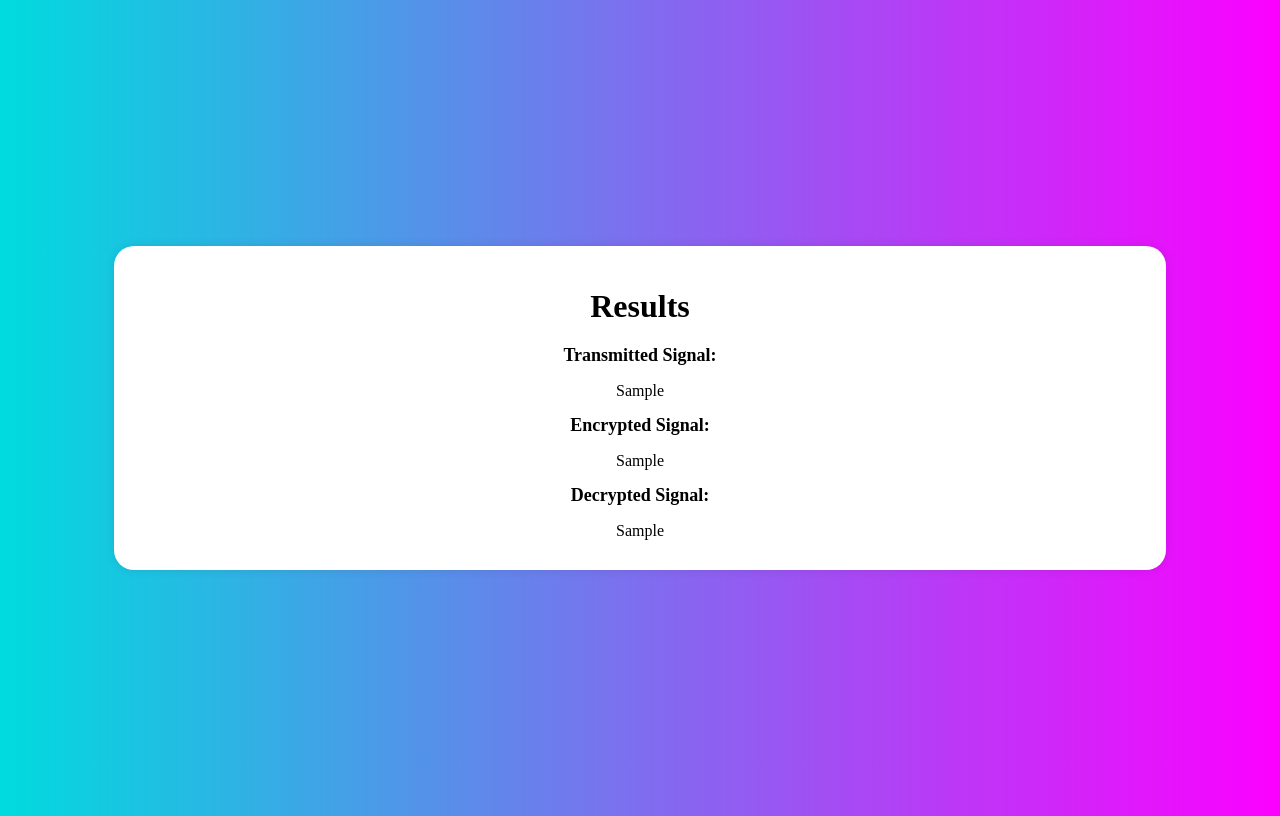
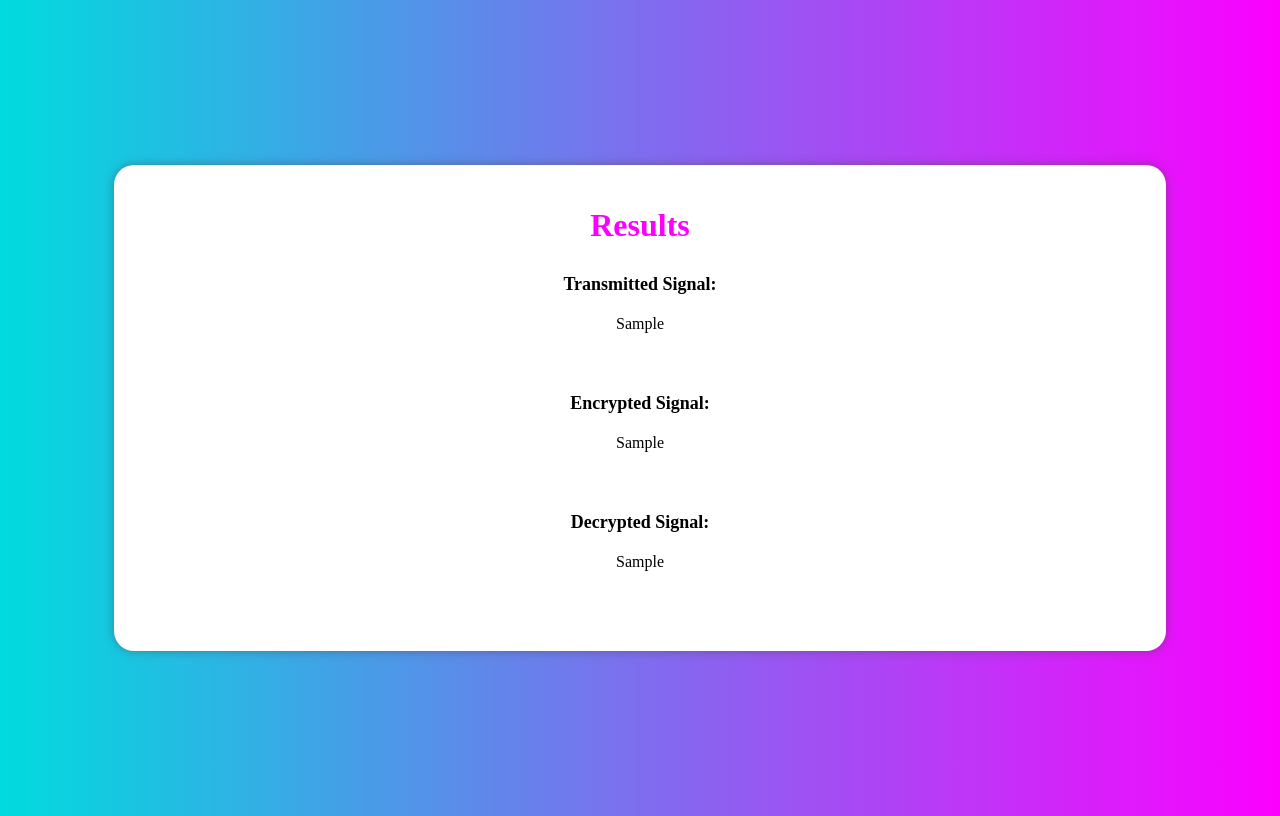
Before and after one commit to jassimshanavas/ofdm_aes, a Flask app: template templates/result.html in a window 1280 px wide. Run offline with Flask 3, Linux system fonts and the light colour scheme; the template is opened without the code that fills it: most values are stand-ins (such as "Sample title", 1, 10 or a date in 2020).

Commit message:
Fourth Commit

```diff
--- a/templates/index.html
+++ b/templates/index.html
@@ -16,7 +16,7 @@
       form {
         /* width: 400px; */
         width: 50%;
-        height: 70%;
+        height: 500px;
         padding: 60px;
         background-color: #fff;
         box-shadow: 0 0 20px rgba(72, 68, 68, 0.5);
--- a/templates/result.html
+++ b/templates/result.html
@@ -24,23 +24,24 @@
         overflow-y: auto;
         padding: 20px;
         background-color: #fff;
-        box-shadow: 0 0 10px rgba(0, 0, 0, 0.1);
+        /* box-shadow: 0 0 10px rgba(0, 0, 0, 0.1); */
+        box-shadow: 0 0 10px rgba(72, 68, 68, 0.5);
         border-radius: 20px;
         text-align: center;
       }
 
       h1 {
-        margin-bottom: 20px;
-        /* color:  #FC00FF; */
+        margin-bottom: 30px;
+        color:  #FC00FF;
       }
 
       h2 {
         font-size: 18px;
-        margin-bottom: 10px;
+        margin-bottom: 20px;
       }
 
       p {
-        margin-bottom: 10px;
+        margin-bottom: 60px;
       }
     </style>
   </head>
```
